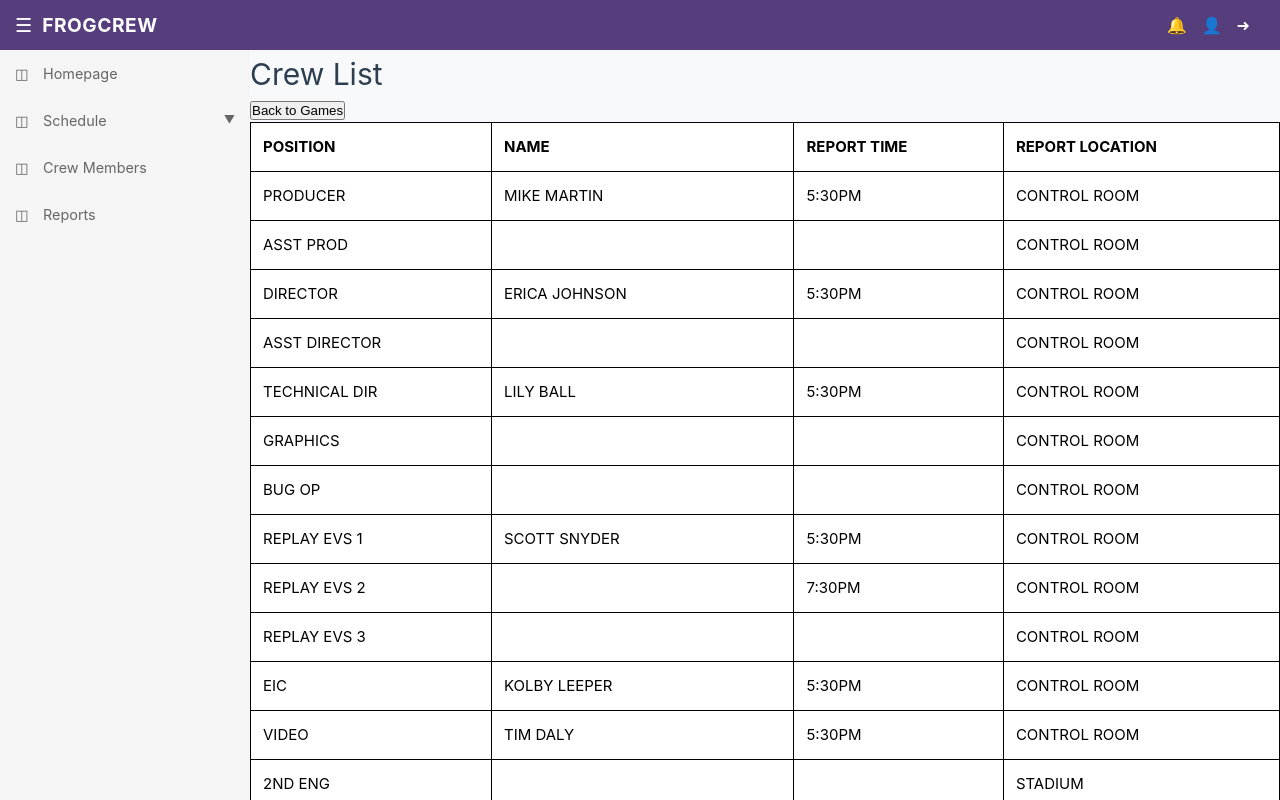
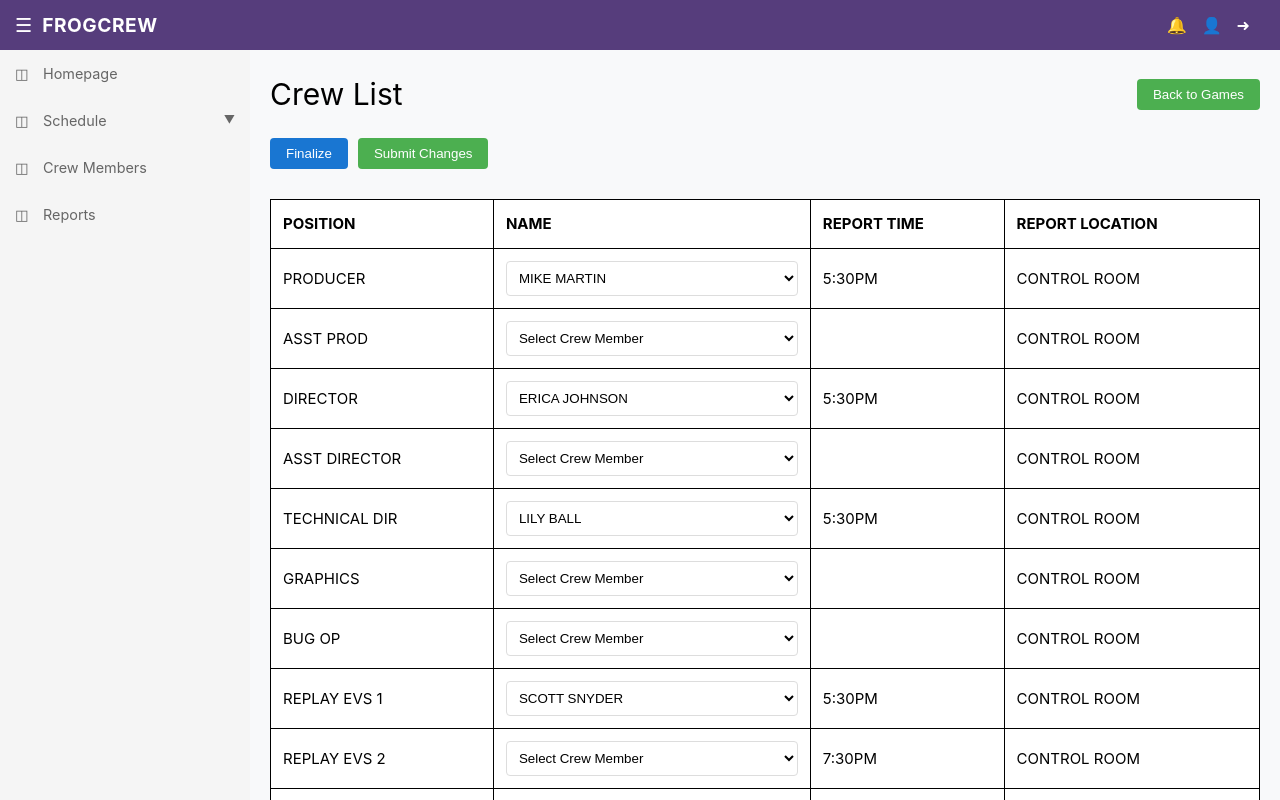
Before and after one commit to alsuri04/FrogCrew-frontend, a Vue app: page /schedule/crewList/game/1 in a window 1280 px wide. Built offline with nearby package versions, Linux system fonts and the light colour scheme.

Commit message:
more changes to Games List and Crew List, made CrewList editable and added finalize and submit buttons

```diff
--- a/src/components/CrewList/CrewList.vue
+++ b/src/components/CrewList/CrewList.vue
@@ -4,6 +4,10 @@
       <div class="header-top">
         <h1>Crew List</h1>
         <button @click="router.back()" class="back-btn">Back to Games</button>
+      </div>
+      <div class="action-buttons">
+        <button @click="finalizeList" class="finalize-btn">Finalize</button>
+        <button @click="submitChanges" class="submit-btn">Submit Changes</button>
       </div>
     </div>
 
@@ -20,7 +24,19 @@
         <tbody>
           <tr v-for="position in crewPositions" :key="position.title">
             <td>{{ position.title }}</td>
-            <td>{{ position.name }}</td>
+            <td>
+              <select
+                v-model="position.name"
+                class="crew-select"
+              >
+                <option value="">Select Crew Member</option>
+                <option v-for="member in availableCrewMembers"
+                        :key="member"
+                        :value="member">
+                  {{ member }}
+                </option>
+              </select>
+            </td>
             <td>{{ position.reportTime }}</td>
             <td>{{ position.location }}</td>
           </tr>
@@ -35,6 +51,23 @@ import { ref } from 'vue'
 import { useRouter } from 'vue-router'
 
 const router = useRouter()
+
+// Available crew members for dropdown
+const availableCrewMembers = [
+  'MIKE MARTIN',
+  'ERICA JOHNSON',
+  'LILY BALL',
+  'SCOTT SNYDER',
+  'KOLBY LEEPER',
+  'TIM DALY',
+  'GENE ELIZONDO',
+  'STEVEN BOCANEGRA',
+  'EUGENE WAIRIUKO',
+  'TIM SMITH',
+  'MARISOL SELA',
+  'COREY TOWNSEND',
+  'n/r'
+]
 
 const crewPositions = ref([
   { title: 'PRODUCER', name: 'MIKE MARTIN', reportTime: '5:30PM', location: 'CONTROL ROOM' },
@@ -65,10 +98,48 @@ const crewPositions = ref([
   { title: 'OBSERVER', name: '', reportTime: '1HR', location: 'CONTROL ROOM' },
   { title: 'OBSERVER', name: '', reportTime: '1HR', location: 'CONTROL ROOM' }
 ])
+
+const finalizeList = () => {
+  // Here you would implement finalization logic
+  console.log('Finalizing crew list:', crewPositions.value)
+  alert('Crew list finalized!')
+}
+
+const submitChanges = () => {
+  // Here you would implement submission logic
+  console.log('Submitting changes:', crewPositions.value)
+  alert('Changes submitted successfully!')
+}
 </script>
 
 <style scoped>
-/* Copy all styles from FindCrewList.vue and add: */
+.find-crew-list {
+  padding: 20px;
+  color: black;
+}
+
+.header-container {
+  margin-bottom: 30px;
+}
+
+.header-top {
+  display: flex;
+  justify-content: space-between;
+  align-items: center;
+  margin-bottom: 20px;
+}
+
+.action-buttons {
+  margin-bottom: 20px;
+  display: flex;
+  gap: 10px;
+}
+
+.table-container {
+  margin: 20px 0;
+  overflow-x: auto;
+}
+
 .crew-table {
   width: 100%;
   border-collapse: collapse;
@@ -89,4 +160,76 @@ const crewPositions = ref([
   font-weight: bold;
   color: black;
 }
+
+.button-group {
+  display: flex;
+  gap: 10px;
+}
+
+.finalize-btn {
+  padding: 8px 16px;
+  background-color: #1976D2; /* Blue color for finalize */
+  color: white;
+  border: none;
+  border-radius: 4px;
+  cursor: pointer;
+}
+
+.finalize-btn:hover {
+  background-color: #1565C0;
+}
+
+.submit-btn {
+  padding: 8px 16px;
+  background-color: #4CAF50; /* Green color for submit */
+  color: white;
+  border: none;
+  border-radius: 4px;
+  cursor: pointer;
+}
+
+.submit-btn:hover {
+  background-color: #45a049;
+}
+
+.crew-select {
+  width: 100%;
+  padding: 8px;
+  border: 1px solid #ddd;
+  border-radius: 4px;
+  font-family: Arial, sans-serif;
+  background-color: white;
+  color: black;
+}
+
+.crew-select option {
+  color: black;
+  background-color: white;
+  padding: 8px;
+}
+
+/* Add hover effect for dropdown */
+.crew-select:hover {
+  border-color: #999;
+}
+
+/* Style for focused dropdown */
+.crew-select:focus {
+  outline: none;
+  border-color: #4d1979;
+  box-shadow: 0 0 3px rgba(77, 25, 121, 0.3);
+}
+
+.back-btn {
+  padding: 8px 16px;
+  background-color: #4CAF50;
+  color: white;
+  border: none;
+  border-radius: 4px;
+  cursor: pointer;
+}
+
+.back-btn:hover {
+  background-color: #45a049;
+}
 </style>
```
